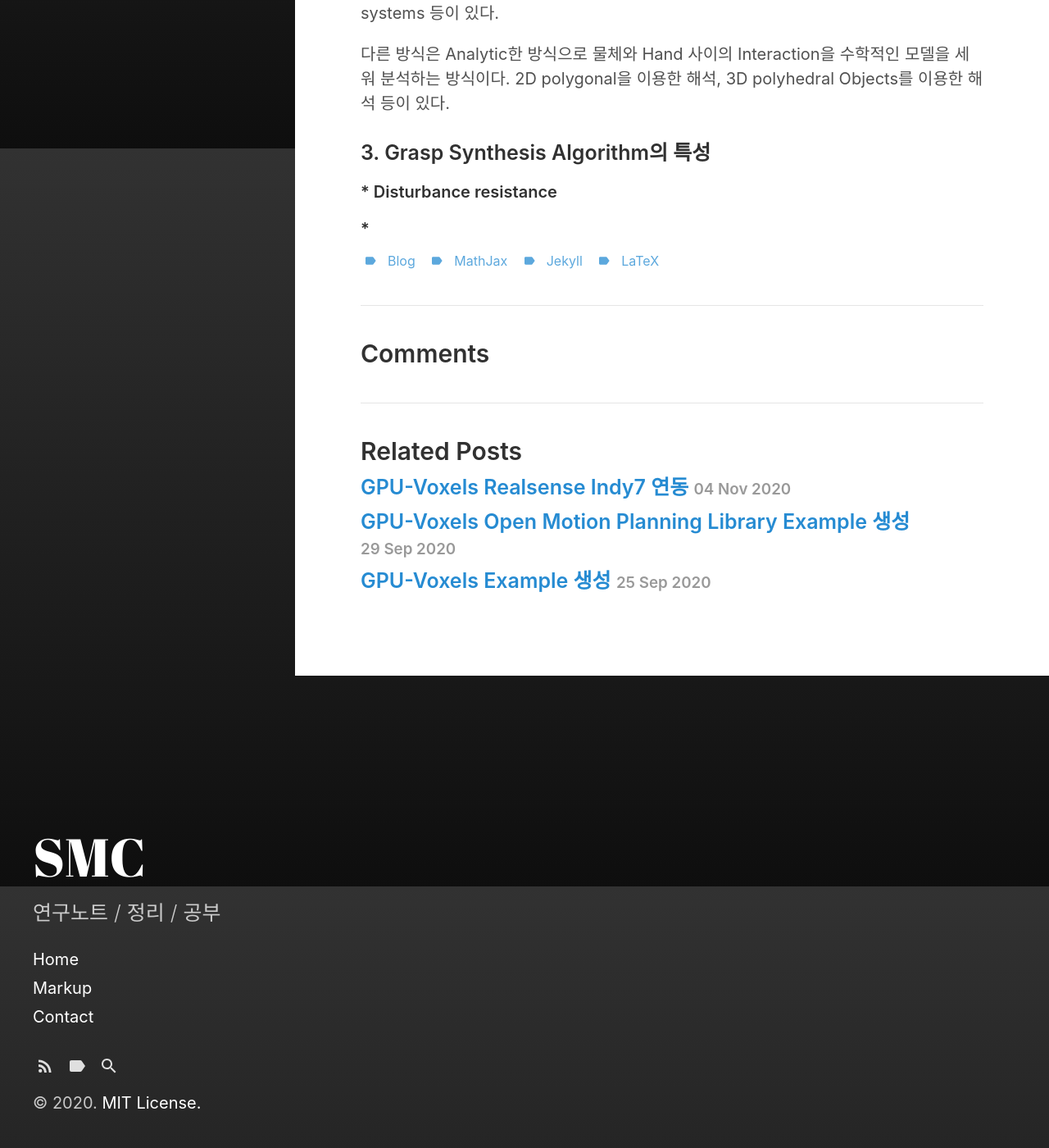
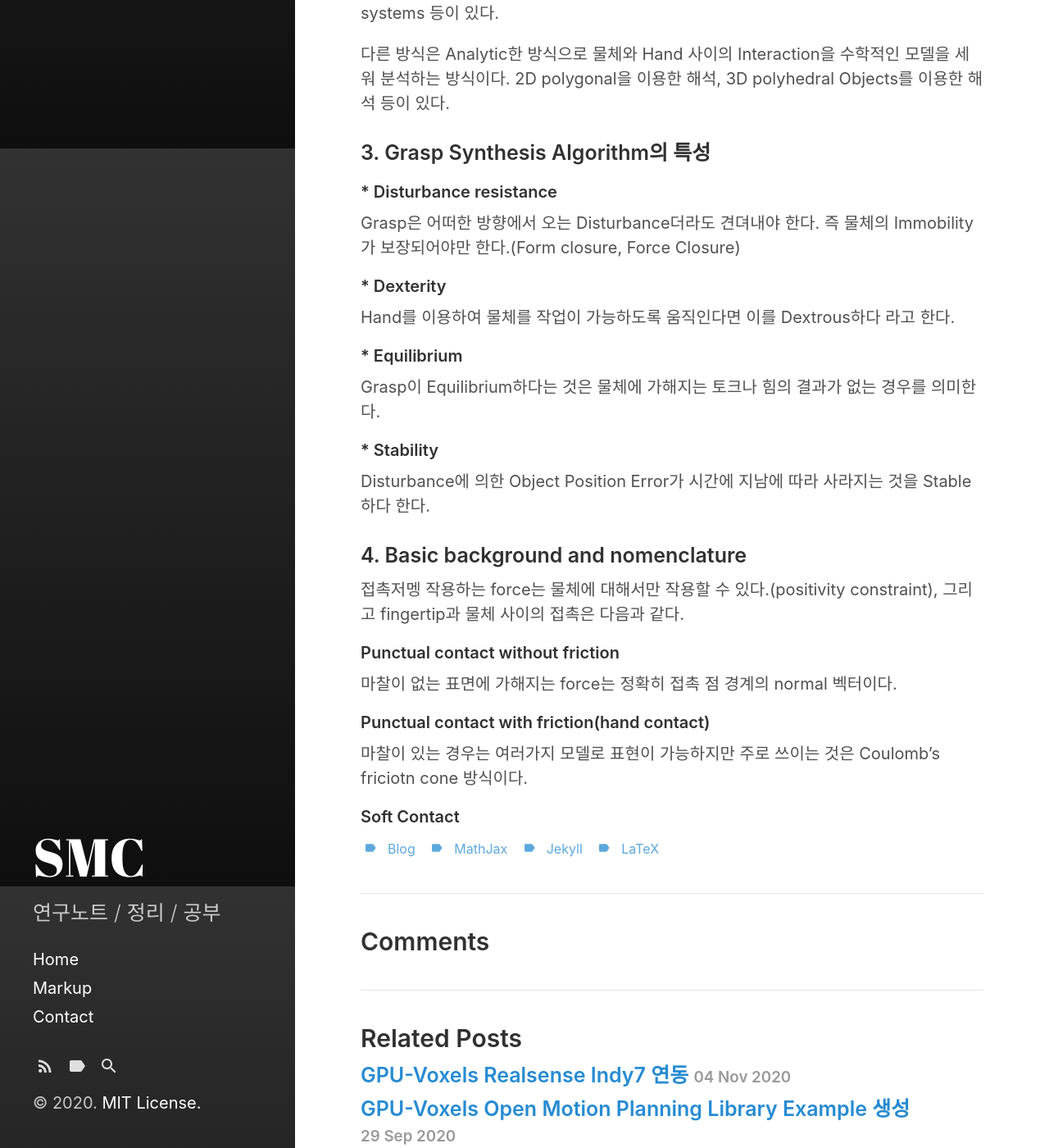
Before and after one commit to tjdalsckd/tjdalsckd.github.io, a Jekyll site: the page built from _posts/2020-11-08-Grasp quality measures.md, in a window 1280 px wide and 1400 px high, scrolled down 719 px. Shown: the whole window at 82% size. Built offline with Jekyll 4.4.1, drawn with Linux system fonts in a browser that asks for light colours; our own code applies the rules of GitHub Pages for plain Markdown files.

Commit message:
Update 2020-11-08-Grasp quality measures.md

```diff
--- a/_posts/2020-11-08-Grasp quality measures.md
+++ b/_posts/2020-11-08-Grasp quality measures.md
@@ -22,5 +22,18 @@ Grasp Planning은 크게 두 가지 방식으로 나뉜다. 먼저 Empirical gra
 
 ### 3. Grasp Synthesis Algorithm의 특성
 #### * Disturbance resistance
+Grasp은 어떠한 방향에서 오는 Disturbance더라도 견뎌내야 한다. 즉 물체의 Immobility가 보장되어야만 한다.(Form closure, Force Closure)
+#### * Dexterity
+Hand를 이용하여 물체를 작업이 가능하도록 움직인다면 이를 Dextrous하다 라고 한다.
+#### * Equilibrium
+Grasp이 Equilibrium하다는 것은 물체에 가해지는 토크나 힘의 결과가 없는 경우를 의미한다.
+#### * Stability
+Disturbance에 의한 Object Position Error가 시간에 지남에 따라 사라지는 것을 Stable하다 한다.
 
-#### *
+### 4. Basic background and nomenclature
+접촉저멩 작용하는 force는 물체에 대해서만 작용할 수 있다.(positivity constraint), 그리고 fingertip과 물체 사이의 접촉은 다음과 같다.
+#### Punctual contact without friction
+마찰이 없는 표면에 가해지는 force는 정확히 접촉 점 경계의 normal 벡터이다.
+#### Punctual contact with friction(hand contact)
+마찰이 있는 경우는 여러가지 모델로 표현이 가능하지만 주로 쓰이는 것은 Coulomb's friciotn cone 방식이다.
+#### Soft Contact
```
